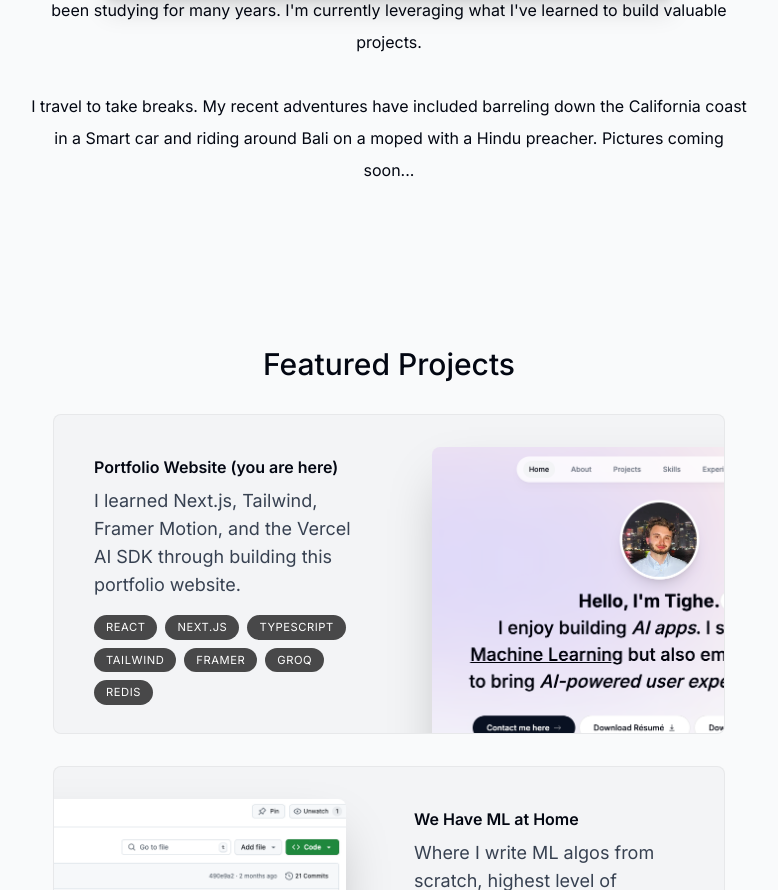
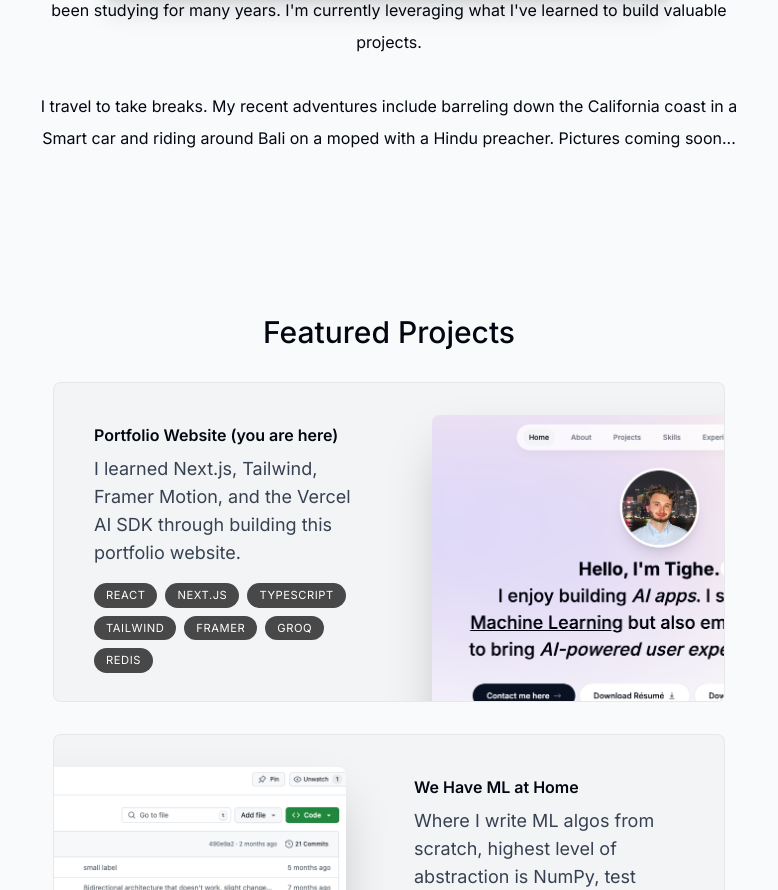
Before and after one commit to thclough/thclough.github.io, a Next.js app: page / in a window 1280 px wide. Shown: the part 1095-1985 px from the top of the page, without its empty margins (251-1029 px from the left). Built offline with nearby package versions, Linux system fonts and the light colour scheme.

Commit message:
about me personal section

```diff
--- a/components/About.tsx
+++ b/components/About.tsx
@@ -35,9 +35,9 @@ export default function About() {
       </p>
       <br />
       <p>
-        I travel to take breaks. My recent adventures have included barreling
-        down the California coast in a Smart car and riding around Bali on a
-        moped with a Hindu preacher. Pictures coming soon...
+        I travel to take breaks. My recent adventures include barreling down the
+        California coast in a Smart car and riding around Bali on a moped with a
+        Hindu preacher. Pictures coming soon...
       </p>
     </motion.section>
   );
```
